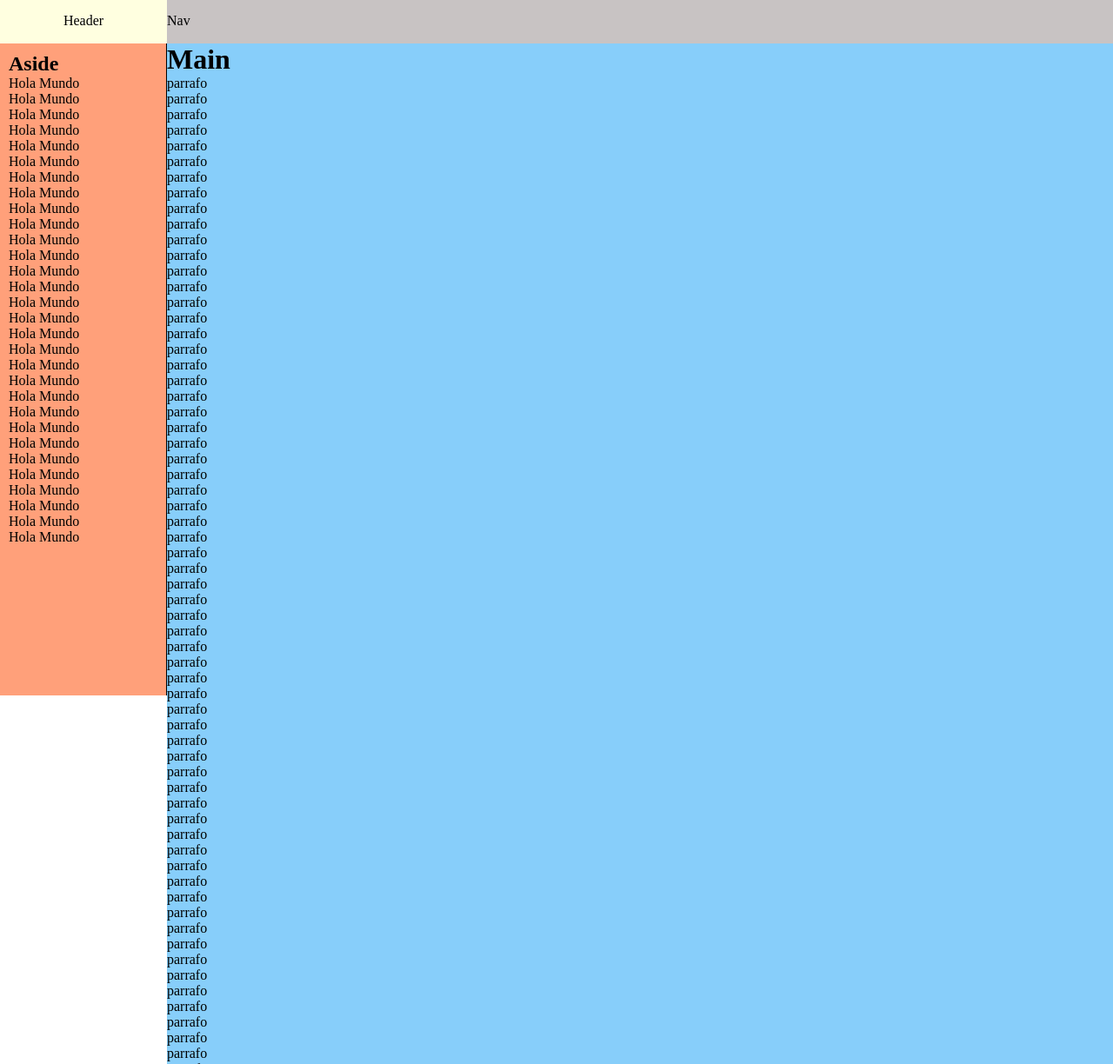
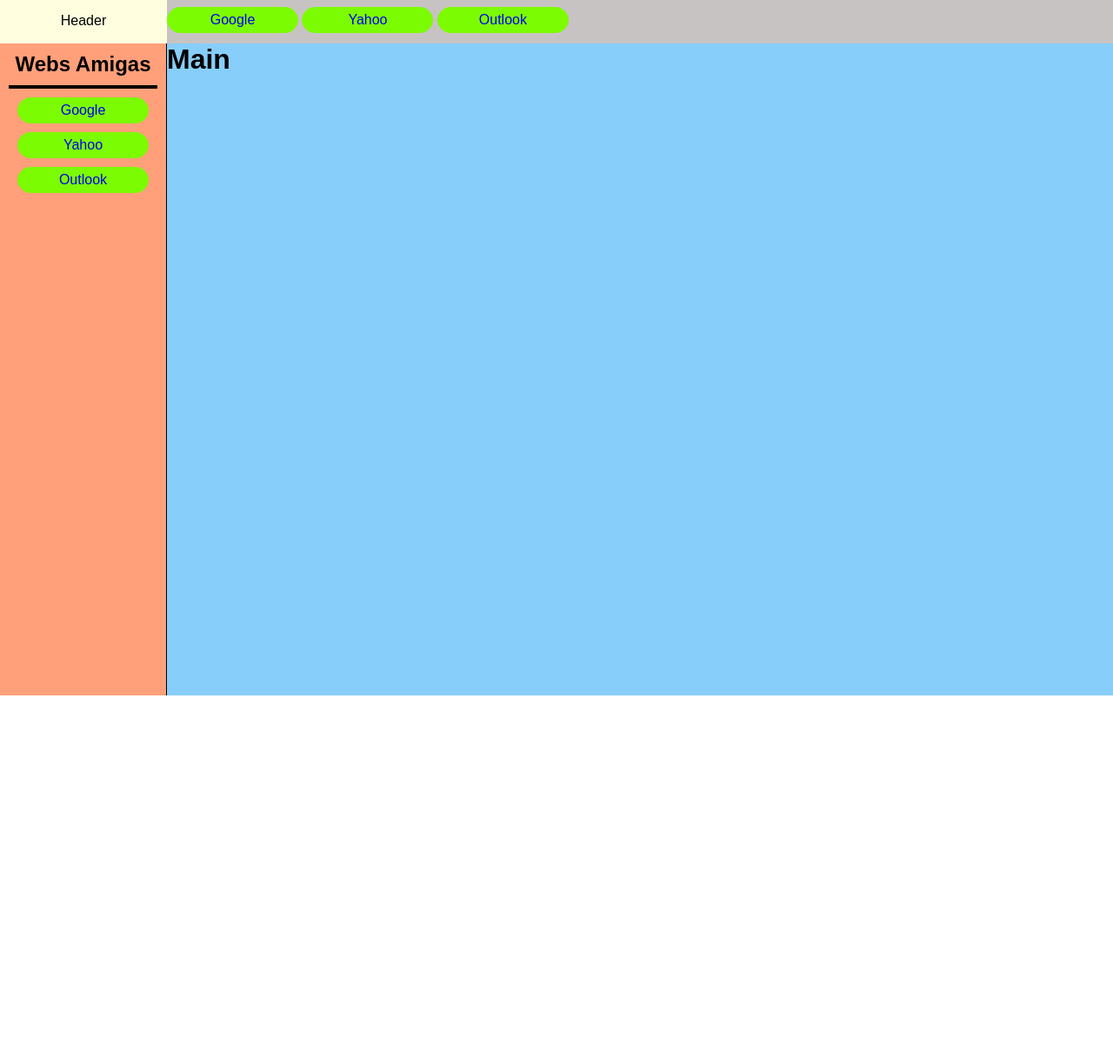
Before and after one commit to WizardMigue/prueba-2, a plain HTML site: page WEB/aw-master/web-secciones2/index.html in a window 1280 px wide. Shown: the top 1224 px of the page at 87% size. After the commit the page ends 800 px from the top, so only its background shows below. Drawn offline with Linux system fonts and the light colour scheme.

Commit message:
Botones con enlaces varios

```diff
--- a/WEB/aw-master/web-secciones2/index.html
+++ b/WEB/aw-master/web-secciones2/index.html
@@ -10,113 +10,22 @@
 
 <body>
     <header>Header</header>
-    <nav>Nav</nav>
+    <nav>
+        <a href="https://www.google.com">Google</a>
+        <a href="https://www.yahoo.com">Yahoo</a>
+        <a href="https://www.outlook.com">Outlook</a>
+    </nav>
     <aside>
-        <h1>Aside</h1>
-        <p>Hola Mundo</p>
-        <p>Hola Mundo</p>
-        <p>Hola Mundo</p>
-        <p>Hola Mundo</p>
-        <p>Hola Mundo</p>
-        <p>Hola Mundo</p>
-        <p>Hola Mundo</p>
-        <p>Hola Mundo</p>
-        <p>Hola Mundo</p>
-        <p>Hola Mundo</p>
-        <p>Hola Mundo</p>
-        <p>Hola Mundo</p>
-        <p>Hola Mundo</p>
-        <p>Hola Mundo</p>
-        <p>Hola Mundo</p>
-        <p>Hola Mundo</p>
-        <p>Hola Mundo</p>
-        <p>Hola Mundo</p>
-        <p>Hola Mundo</p>
-        <p>Hola Mundo</p>
-        <p>Hola Mundo</p>
-        <p>Hola Mundo</p>
-        <p>Hola Mundo</p>
-        <p>Hola Mundo</p>
-        <p>Hola Mundo</p>
-        <p>Hola Mundo</p>
-        <p>Hola Mundo</p>
-        <p>Hola Mundo</p>
-        <p>Hola Mundo</p>
-        <p>Hola Mundo</p>
+        <h1>Webs Amigas</h1>
+        <a href="https://www.google.com">Google</a>
+        <a href="https://www.yahoo.com">Yahoo</a>
+        <a href="https://www.outlook.com">Outlook</a>
+
 
     </aside>
     <main>
         <h1>Main</h1>
-        <p>parrafo</p>
-        <p>parrafo</p>
-        <p>parrafo</p>
-        <p>parrafo</p>
-        <p>parrafo</p>
-        <p>parrafo</p>
-        <p>parrafo</p>
-        <p>parrafo</p>
-        <p>parrafo</p>
-        <p>parrafo</p>
-        <p>parrafo</p>
-        <p>parrafo</p>
-        <p>parrafo</p>
-        <p>parrafo</p>
-        <p>parrafo</p>
-        <p>parrafo</p>
-        <p>parrafo</p>
-        <p>parrafo</p>
-        <p>parrafo</p>
-        <p>parrafo</p>
-        <p>parrafo</p>
-        <p>parrafo</p>
-        <p>parrafo</p>
-        <p>parrafo</p>
-        <p>parrafo</p>
-        <p>parrafo</p>
-        <p>parrafo</p>
-        <p>parrafo</p>
-        <p>parrafo</p>
-        <p>parrafo</p>
-        <p>parrafo</p>
-        <p>parrafo</p>
-        <p>parrafo</p>
-        <p>parrafo</p>
-        <p>parrafo</p>
-        <p>parrafo</p>
-        <p>parrafo</p>
-        <p>parrafo</p>
-        <p>parrafo</p>
-        <p>parrafo</p>
-        <p>parrafo</p>
-        <p>parrafo</p>
-        <p>parrafo</p>
-        <p>parrafo</p>
-        <p>parrafo</p>
-        <p>parrafo</p>
-        <p>parrafo</p>
-        <p>parrafo</p>
-        <p>parrafo</p>
-        <p>parrafo</p>
-        <p>parrafo</p>
-        <p>parrafo</p>
-        <p>parrafo</p>
-        <p>parrafo</p>
-        <p>parrafo</p>
-        <p>parrafo</p>
-        <p>parrafo</p>
-        <p>parrafo</p>
-        <p>parrafo</p>
-        <p>parrafo</p>
-        <p>parrafo</p>
-        <p>parrafo</p>
-        <p>parrafo</p>
-        <p>parrafo</p>
-        <p>parrafo</p>
-        <p>parrafo</p>
-        <p>parrafo</p>
-        <p>parrafo</p>
-        <p>parrafo</p>
-        <p>parrafo</p>
+
     </main>
 
 </body>
--- a/WEB/aw-master/web-secciones2/style.css
+++ b/WEB/aw-master/web-secciones2/style.css
@@ -5,6 +5,8 @@
     box-sizing: border-box;
     /* Los bordes y el padding no cuentan en el ancho
     box-sizing: content-box; */
+    font-family: Arial, Helvetica, sans-serif;
+
 }
 
 header{
@@ -34,9 +36,10 @@ header{
 
 nav{
     background-color: rgb(200, 195, 195);
-    padding-top: 15px;
+    padding-top: 8px;
     height: 50px;
     position: fixed;
+    padding-right: 5px;
     right: 0;
     width: 85%;
     /* Esto es para subir o bajar elementos cuando se solapen
@@ -59,6 +62,8 @@ aside{
      medidas diferentes relativas y absolutas*/
     height: calc(100vh - 50px);
     overflow: auto;
+    text-align: center;
+
 }
 
 main{
@@ -72,3 +77,59 @@ main{
     no es lo suficientemente grande; */
     min-height: calc(100vh - 50px);
 }
+
+aside > a{
+    display: block;
+    background-color: lawngreen;
+    padding: 5px;
+    border-style: solid;
+    border-color: lawngreen;
+    border-width: 1px;
+    text-align: center;
+    margin: 10px;
+    border-radius: 20px;
+    text-decoration: none;
+
+}
+
+aside > a:hover{
+    border-color: black;
+    border-width: 2px;
+}
+
+aside > a:visited{
+    color: black;
+}
+
+aside > h1{
+    text-align: center;
+    border-bottom-color: black;
+    border-bottom-style: solid;
+    border-bottom-width: 4px;
+    padding-bottom: 10px;
+
+}
+
+nav > a{
+    display: inline-block;
+    width: 151px;
+    background-color: lawngreen;
+    padding: 5px;
+    border-style: solid;
+    border-color: lawngreen;
+    border-width: 1px;
+    text-align: center;
+    border-radius: 20px;
+    text-decoration: none;
+    text-align: center;
+
+}
+
+nav > a:hover{
+    border-color: black;
+    border-width: 2px;
+}
+
+nav > a:visited{
+    text-align: right;
+}
```
